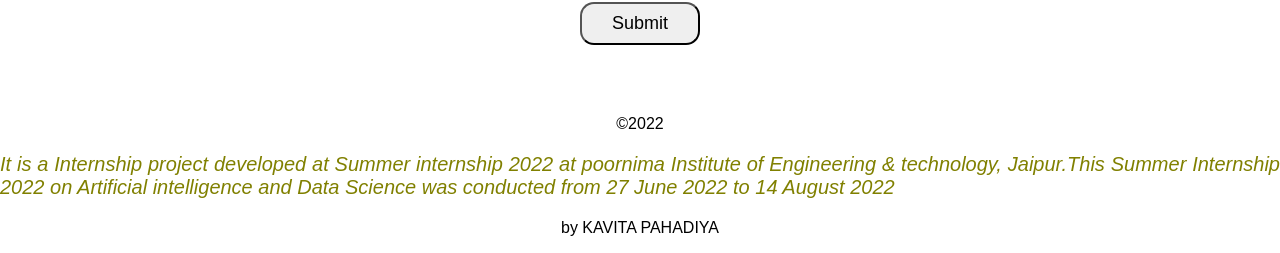
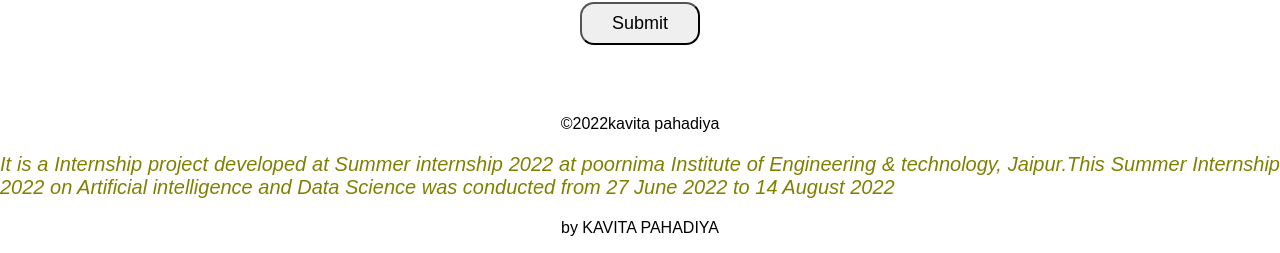
Before and after one commit to kavitapahadiya70/kidneymajor8, a Flask app: page / in a window 1280 px wide. Shown: the part 857-1110 px from the top of the page. Run offline with Flask 2, Linux system fonts and the light colour scheme; parts of the project's set-up code (start-up, migrations or seed data) failed here and were passed over.

Commit message:
Update index.html

```diff
--- a/templates/index.html
+++ b/templates/index.html
@@ -45,7 +45,7 @@
             <br>
             <br>
             <br>
-            <p class='footer-description'>©2022 <p style="font-size:20px;text-align:justify; color: #808000"><i>It is a Internship project developed at Summer internship 2022 at poornima Institute of Engineering & technology, Jaipur.This  Summer Internship 2022 on Artificial intelligence and Data Science was conducted from 27 June 2022 to 14 August 2022</i>  </p>
+            <p class='footer-description'>©2022kavita pahadiya <p style="font-size:20px;text-align:justify; color: #808000"><i>It is a Internship project developed at Summer internship 2022 at poornima Institute of Engineering & technology, Jaipur.This  Summer Internship 2022 on Artificial intelligence and Data Science was conducted from 27 June 2022 to 14 August 2022</i>  </p>
               by KAVITA PAHADIYA</p>
 
         </form>
@@ -173,8 +173,8 @@
 
 
 
+<link rel="stylesheet" href="https://cdnjs.cloudflare.com/ajax/libs/font-awesome/4.7.0/css/font-awesome.min.css">
 
-<link rel="stylesheet" href="https://cdnjs.cloudflare.com/ajax/libs/font-awesome/4.7.0/css/font-awesome.min.css">
 
 </style>
 
```
